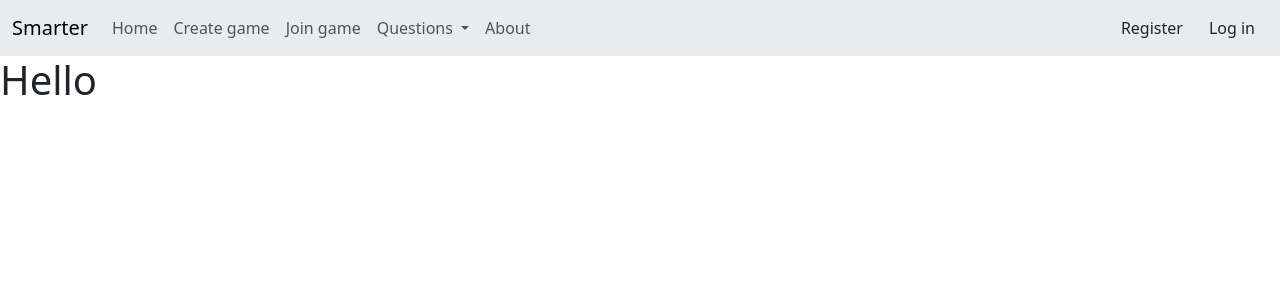
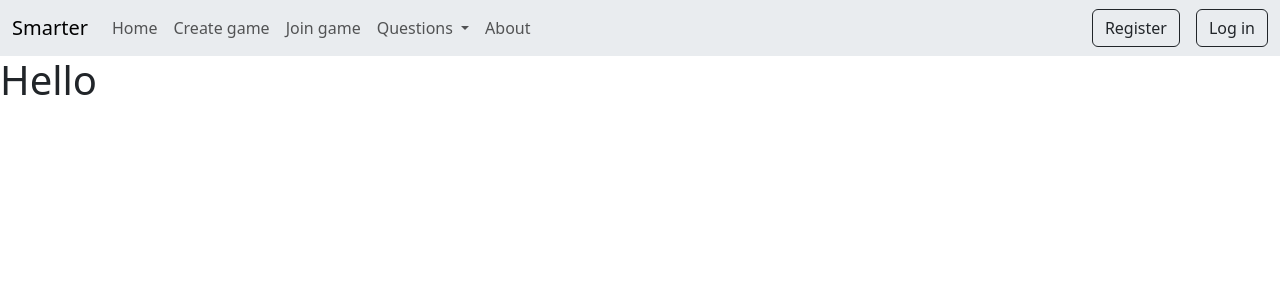
Before and after one commit to muyrety/Smarter, a Flask app: page / in a window 1280 px wide. Shown: the top 300 px of the page. Run offline with Flask 3, Linux system fonts and the light colour scheme.

Commit message:
Modified navbar

```diff
--- a/templates/base.html
+++ b/templates/base.html
@@ -44,10 +44,10 @@
                             </li>
                         </ul>
                         {% if session["user_id"] %}
-                            <button class="btn">Sign out</button>
+                            <button type="button" class="btn btn-outline-dark">Sign out</button>
                         {% else %}
-                            <button class="btn">Register</button>
-                            <button class="btn">Log in</button>
+                            <button type="button" class="btn btn-outline-dark">Register</button>
+                            <button type="button" class="btn btn-outline-dark ms-3">Log in</button>
                         {% endif %}
                     </div>
                 </div>
```
